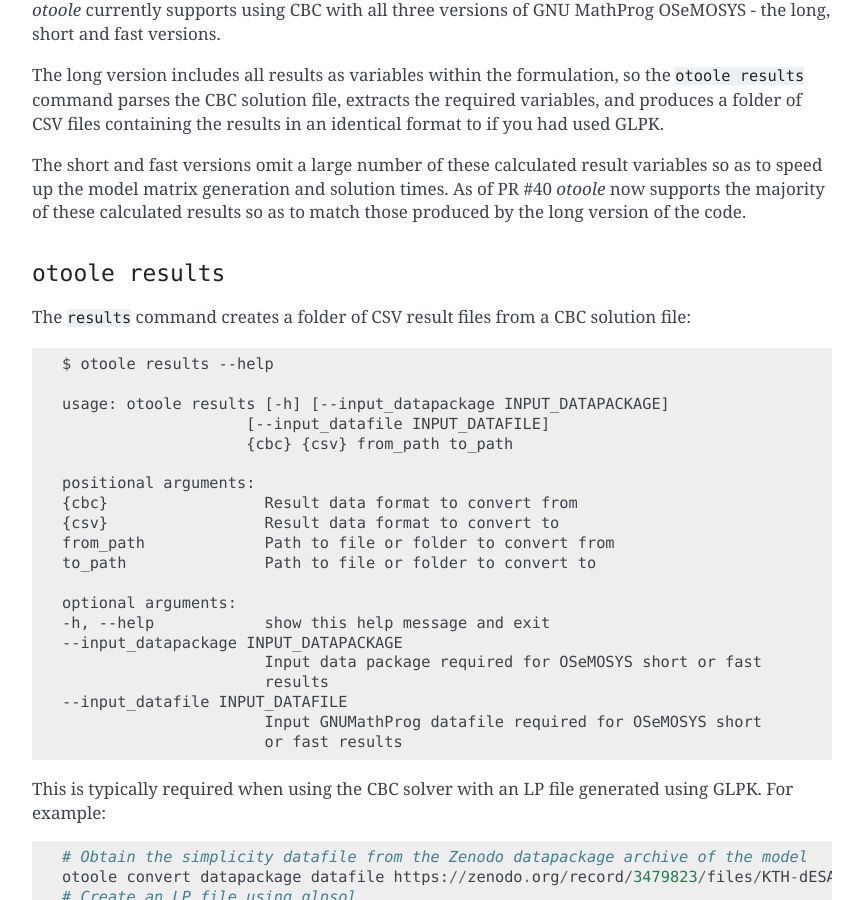
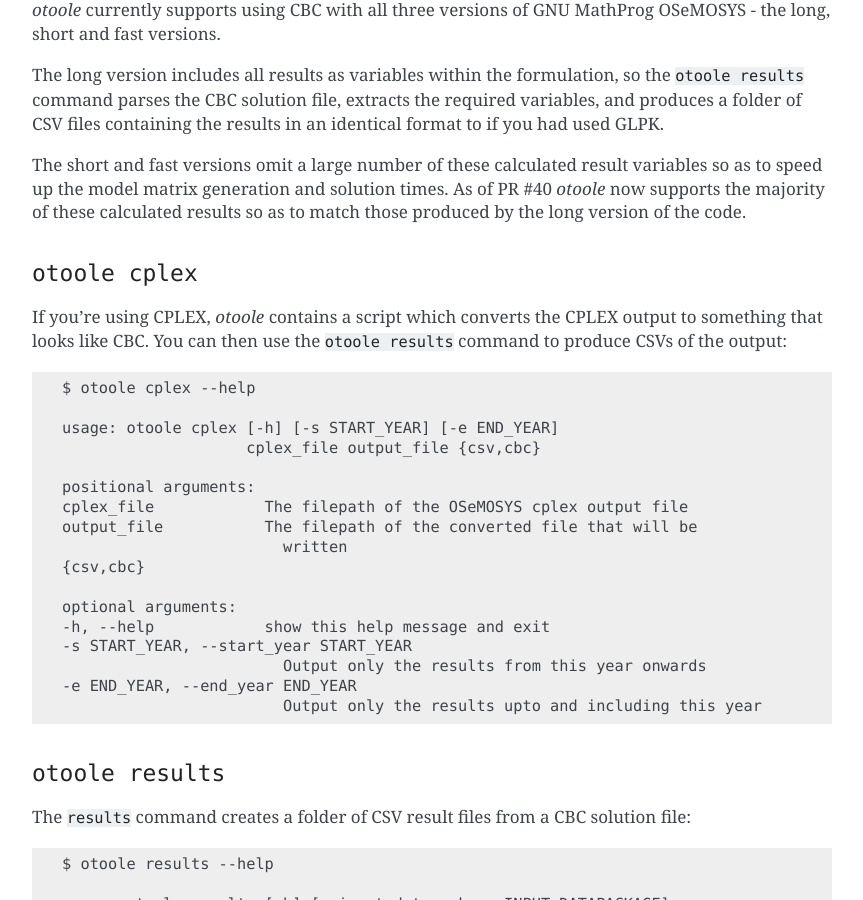
Before and after one commit to OSeMOSYS/otoole, a Sphinx documentation site: the page built from docs/functionality.rst, in a window 1280 px wide and 900 px high, scrolled down 2448 px. Shown: the whole window, without its empty margins (338-1201 px from the left). Built offline with Sphinx 7.4.7, drawn with Linux system fonts in a browser that asks for light colours.

```diff
--- a/docs/functionality.rst
+++ b/docs/functionality.rst
@@ -104,6 +104,32 @@ so as to speed up the model matrix generation and solution times.
 As of PR #40 *otoole* now supports the majority of these calculated results so as to match
 those produced by the long version of the code.
 
+``otoole cplex``
+================
+
+If you're using CPLEX, *otoole* contains a script which converts the CPLEX output to
+something that looks like CBC. You can then use the ``otoole results`` command to
+produce CSVs of the output::
+
+    $ otoole cplex --help
+
+    usage: otoole cplex [-h] [-s START_YEAR] [-e END_YEAR]
+                        cplex_file output_file {csv,cbc}
+
+    positional arguments:
+    cplex_file            The filepath of the OSeMOSYS cplex output file
+    output_file           The filepath of the converted file that will be
+                            written
+    {csv,cbc}
+
+    optional arguments:
+    -h, --help            show this help message and exit
+    -s START_YEAR, --start_year START_YEAR
+                            Output only the results from this year onwards
+    -e END_YEAR, --end_year END_YEAR
+                            Output only the results upto and including this year
+
+
 ``otoole results``
 ==================
 
```
Also changed, not shown: 2 other files.
